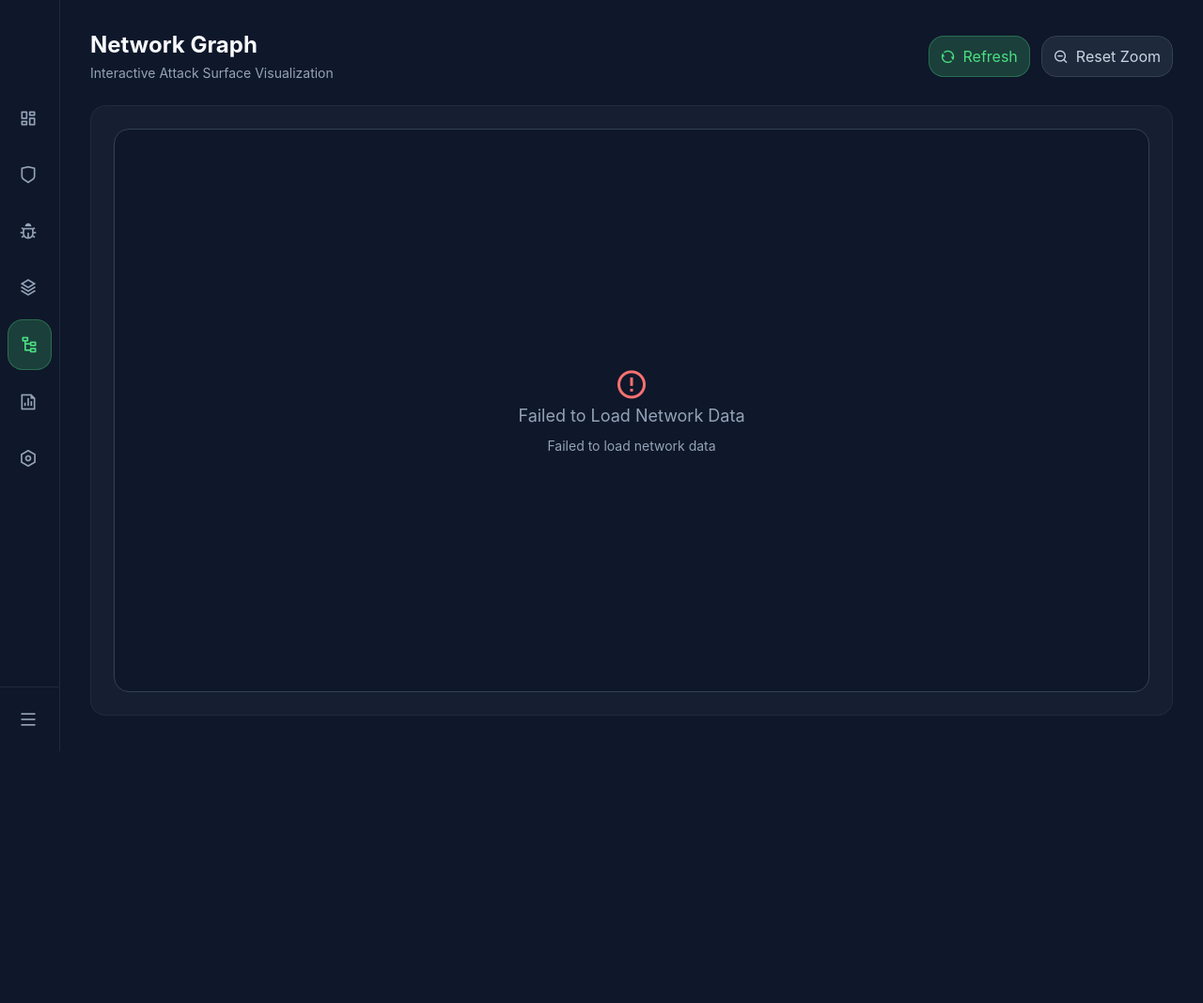
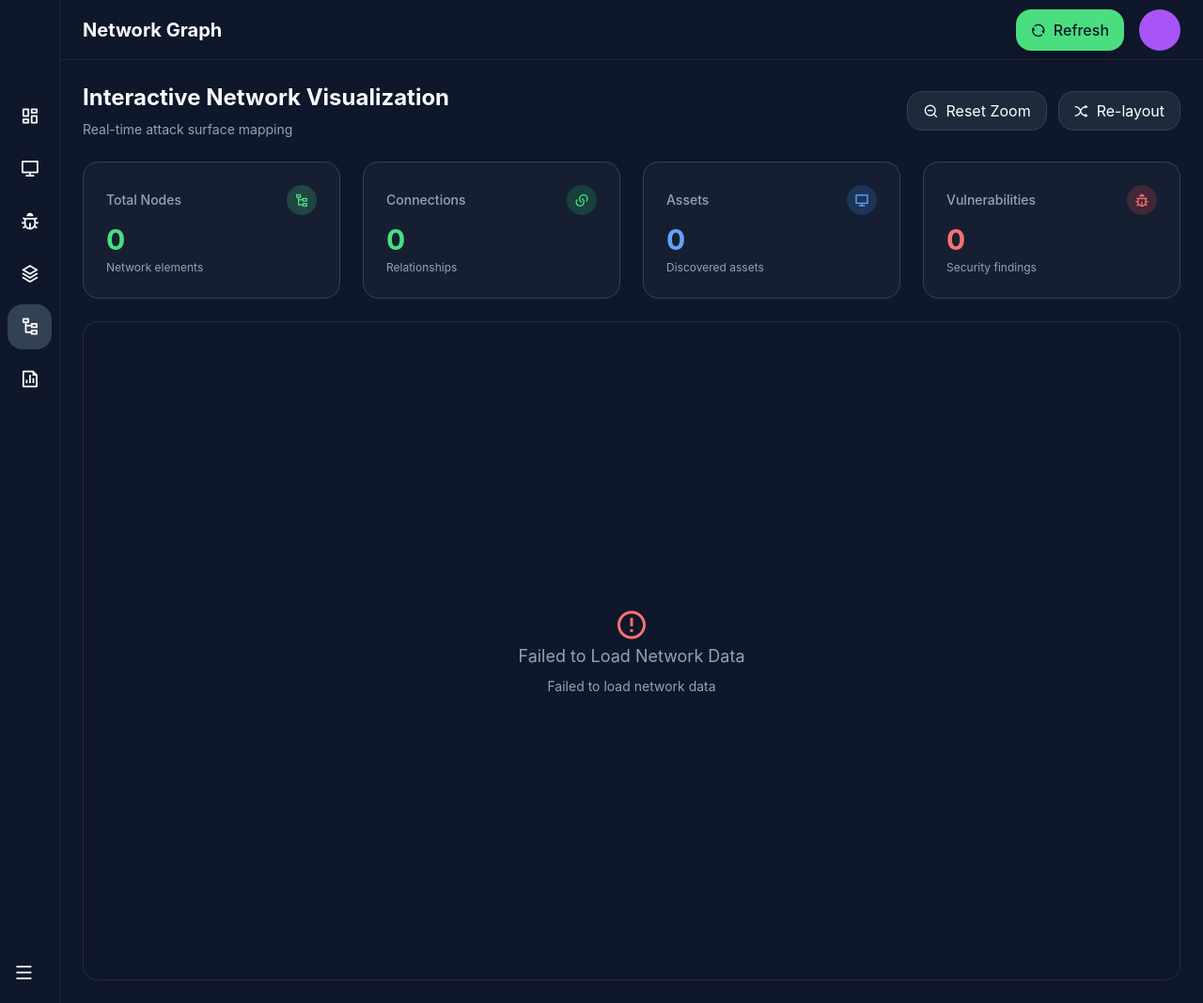
Before and after one commit to Alaswadi/attacksurface, a Flask app: template templates/graph.html in a window 1280 px wide. Shown: the whole page at 94% size. Before the commit the page ends 800 px from the top, so only its background shows below. Run offline with Flask 3, Linux system fonts and the light colour scheme; the template is opened without the code that fills it, so the values that code supplies are empty; parts of the project's set-up code (start-up, migrations or seed data) failed here and were passed over; some libraries are stand-ins or nearby versions.

Commit message:
Update graph.html

```diff
--- a/templates/graph.html
+++ b/templates/graph.html
@@ -17,98 +17,198 @@
             </div>
         </div>
 
-        <!-- Navigation -->
-        <nav class="flex-1 px-2 space-y-2">
+        <!-- Navigation Items -->
+        <nav class="flex-1 px-2">
             <!-- Dashboard -->
-            <a href="/dashboard" class="nav-item flex items-center px-3 py-3 rounded-lg text-slate-400 hover:text-white hover:bg-slate-800 transition-colors duration-200 group">
-                <i class="ri-dashboard-line text-xl flex-shrink-0"></i>
+            <div class="nav-item mb-2 p-3 rounded-lg cursor-pointer hover:bg-slate-700 transition-colors relative" onclick="window.location.href='/dashboard'" title="Dashboard">
+                <div class="flex items-center">
+                    <i class="ri-dashboard-line ri-lg min-w-[24px]"></i>
                     <span class="nav-text ml-3 opacity-0 transition-opacity duration-300 whitespace-nowrap">Dashboard</span>
-            </a>
+                </div>
+            </div>
 
             <!-- Assets -->
-            <a href="/assets" class="nav-item flex items-center px-3 py-3 rounded-lg text-slate-400 hover:text-white hover:bg-slate-800 transition-colors duration-200 group">
-                <i class="ri-shield-line text-xl flex-shrink-0"></i>
+            <div class="nav-item mb-2 p-3 rounded-lg cursor-pointer hover:bg-slate-700 transition-colors relative" onclick="window.location.href='/assets'" title="Assets">
+                <div class="flex items-center">
+                    <i class="ri-computer-line ri-lg min-w-[24px]"></i>
                     <span class="nav-text ml-3 opacity-0 transition-opacity duration-300 whitespace-nowrap">Assets</span>
-            </a>
+                </div>
+            </div>
 
             <!-- Vulnerabilities -->
-            <a href="/vulnerabilities" class="nav-item flex items-center px-3 py-3 rounded-lg text-slate-400 hover:text-white hover:bg-slate-800 transition-colors duration-200 group">
-                <i class="ri-bug-line text-xl flex-shrink-0"></i>
+            <div class="nav-item mb-2 p-3 rounded-lg cursor-pointer hover:bg-slate-700 transition-colors relative" onclick="window.location.href='/vulnerabilities'" title="Vulnerabilities">
+                <div class="flex items-center">
+                    <i class="ri-bug-line ri-lg min-w-[24px]"></i>
                     <span class="nav-text ml-3 opacity-0 transition-opacity duration-300 whitespace-nowrap">Vulnerabilities</span>
-            </a>
+                </div>
+            </div>
 
             <!-- Technologies -->
-            <a href="/technologies" class="nav-item flex items-center px-3 py-3 rounded-lg text-slate-400 hover:text-white hover:bg-slate-800 transition-colors duration-200 group">
-                <i class="ri-stack-line text-xl flex-shrink-0"></i>
+            <div class="nav-item mb-2 p-3 rounded-lg cursor-pointer hover:bg-slate-700 transition-colors relative" onclick="window.location.href='/technologies'" title="Technology Discovery">
+                <div class="flex items-center">
+                    <i class="ri-stack-line ri-lg min-w-[24px]"></i>
                     <span class="nav-text ml-3 opacity-0 transition-opacity duration-300 whitespace-nowrap">Technologies</span>
-            </a>
+                </div>
+            </div>
 
             <!-- Graph (Active) -->
-            <a href="/graph" class="nav-item flex items-center px-3 py-3 rounded-lg text-white bg-primary/20 border border-primary/30 transition-colors duration-200 group">
-                <i class="ri-node-tree text-xl flex-shrink-0 text-primary"></i>
+            <div class="nav-item mb-2 p-3 rounded-lg cursor-pointer bg-slate-700 transition-colors relative" title="Network Graph">
+                <div class="flex items-center">
+                    <i class="ri-node-tree ri-lg min-w-[24px]"></i>
                     <span class="nav-text ml-3 opacity-0 transition-opacity duration-300 whitespace-nowrap">Graph</span>
-            </a>
+                </div>
+            </div>
 
             <!-- Reports -->
-            <a href="/reports" class="nav-item flex items-center px-3 py-3 rounded-lg text-slate-400 hover:text-white hover:bg-slate-800 transition-colors duration-200 group">
-                <i class="ri-file-chart-line text-xl flex-shrink-0"></i>
+            <div class="nav-item mb-2 p-3 rounded-lg cursor-pointer hover:bg-slate-700 transition-colors relative" onclick="window.location.href='/reports'" title="Reports">
+                <div class="flex items-center">
+                    <i class="ri-file-chart-line ri-lg min-w-[24px]"></i>
                     <span class="nav-text ml-3 opacity-0 transition-opacity duration-300 whitespace-nowrap">Reports</span>
-            </a>
+                </div>
+            </div>
 
             <!-- Settings -->
-            <a href="/settings" class="nav-item flex items-center px-3 py-3 rounded-lg text-slate-400 hover:text-white hover:bg-slate-800 transition-colors duration-200 group">
-                <i class="ri-settings-line text-xl flex-shrink-0"></i>
+            {% if can_manage_settings() %}
+            <div class="nav-item mb-2 p-3 rounded-lg cursor-pointer hover:bg-slate-700 transition-colors relative" onclick="window.location.href='/settings'" title="Settings">
+                <div class="flex items-center">
+                    <i class="ri-settings-3-line ri-lg min-w-[24px]"></i>
                     <span class="nav-text ml-3 opacity-0 transition-opacity duration-300 whitespace-nowrap">Settings</span>
-            </a>
+                </div>
+            </div>
+            {% endif %}
         </nav>
 
-        <!-- Sidebar Toggle -->
-        <div class="p-2 border-t border-slate-800">
-            <button id="sidebar-toggle" class="nav-item flex items-center px-3 py-3 rounded-lg text-slate-400 hover:text-white hover:bg-slate-800 transition-colors duration-200 group w-full">
-                <i class="ri-menu-line text-xl flex-shrink-0"></i>
+        <!-- Toggle Button -->
+        <div class="p-2">
+            <button id="sidebar-toggle" class="w-full p-3 rounded-lg hover:bg-slate-700 transition-colors flex items-center justify-center" title="Toggle Sidebar">
+                <i class="ri-menu-line ri-lg min-w-[24px]"></i>
                 <span id="toggle-text" class="nav-text ml-3 opacity-0 transition-opacity duration-300 whitespace-nowrap">Expand</span>
             </button>
         </div>
     </div>
 
     <!-- Main Content -->
-    <div class="flex-1 flex flex-col min-w-0">
-        <!-- Mobile Header -->
-        <div class="md:hidden bg-slate-900 border-b border-slate-800 px-4 py-3 flex items-center justify-between">
-            <button id="mobile-menu-btn" class="text-white p-2 rounded-lg hover:bg-slate-800 touch-target">
-                <i class="ri-menu-line text-xl"></i>
+    <div class="flex-1 flex flex-col">
+        <!-- Header -->
+        <header class="h-16 border-b border-slate-800 flex items-center justify-between px-4 md:px-6 mobile-header">
+            <div class="flex items-center">
+                <!-- Mobile menu button -->
+                <button id="mobile-menu-btn" class="mobile-menu-btn mr-3 md:hidden flex items-center justify-center touch-target">
+                    <i class="ri-menu-line ri-lg"></i>
                 </button>
-            <h1 class="text-white font-semibold">Network Graph</h1>
-            <div class="w-10"></div> <!-- Spacer for centering -->
+
+                <h1 class="text-lg md:text-xl font-bold mr-4 md:mr-8 responsive-text-xl">Network Graph</h1>
             </div>
 
-        <!-- Main Dashboard -->
-        <div class="flex-1 overflow-auto p-4 md:p-6 lg:p-8">
-            <!-- Title -->
-            <div class="mb-4 md:mb-6 flex flex-col sm:flex-row sm:justify-between sm:items-center gap-4">
+            <div class="flex items-center gap-2 md:gap-4">
+                <!-- Refresh Button -->
+                <button id="refresh-graph" class="bg-primary hover:bg-primary/90 text-slate-900 px-3 md:px-4 py-2 rounded-lg transition-all duration-200 flex items-center touch-target font-medium shadow-lg hover:shadow-xl hover:scale-105">
+                    <i class="ri-refresh-line mr-1 md:mr-2"></i>
+                    <span class="hidden sm:inline">Refresh</span>
+                    <span class="sm:hidden">Refresh</span>
+                </button>
+
+                <!-- User Menu -->
+                <div class="flex items-center gap-2">
+                    <div class="w-10 h-10 flex items-center justify-center rounded-full bg-purple-500 cursor-pointer touch-target">
+                        <span class="text-white font-medium">{{ current_user.username[0].upper() if current_user else 'U' }}</span>
+                    </div>
+                </div>
+            </div>
+        </header>
+
+        <!-- Graph Content -->
+        <div class="flex-1 overflow-y-auto p-4 md:p-6">
+            <!-- Page Title and Controls -->
+            <div class="mb-6">
+                <div class="flex flex-col lg:flex-row lg:items-center lg:justify-between gap-4 mb-6">
                     <div>
-                    <h1 class="text-xl md:text-2xl font-bold responsive-text-2xl">Network Graph</h1>
-                    <p class="text-slate-400 text-sm mt-1 mobile-text-sm">Interactive Attack Surface Visualization</p>
+                        <h2 class="text-xl md:text-2xl font-bold mb-2">Interactive Network Visualization</h2>
+                        <div class="flex flex-wrap items-center gap-4 text-sm text-slate-400">
+                            <div class="flex items-center gap-2">
+                                <span>Real-time attack surface mapping</span>
                             </div>
-                <div class="flex items-center gap-2 md:gap-3 flex-wrap">
-                    <button id="refresh-graph" class="flex items-center gap-2 px-3 py-2 bg-primary/20 text-primary border border-primary/30 rounded-lg hover:bg-primary/30 transition-colors duration-200 touch-target">
-                        <i class="ri-refresh-line"></i>
-                        <span class="hidden sm:inline">Refresh</span>
+                        </div>
+                    </div>
+
+                    <!-- Controls -->
+                    <div class="flex flex-wrap items-center gap-3">
+                        <!-- Reset Zoom Button -->
+                        <button id="reset-zoom" class="flex items-center gap-2 px-4 py-2 bg-slate-800 border border-slate-700 rounded-lg text-white hover:bg-slate-700 transition-colors">
+                            <i class="ri-zoom-out-line"></i>
+                            <span>Reset Zoom</span>
                         </button>
-                    <button id="reset-zoom" class="flex items-center gap-2 px-3 py-2 bg-slate-800 text-slate-300 border border-slate-700 rounded-lg hover:bg-slate-700 transition-colors duration-200 touch-target">
-                        <i class="ri-zoom-out-line"></i>
-                        <span class="hidden sm:inline">Reset Zoom</span>
+
+                        <!-- Layout Button -->
+                        <button id="relayout-graph" class="flex items-center gap-2 px-4 py-2 bg-slate-800 border border-slate-700 rounded-lg text-white hover:bg-slate-700 transition-colors">
+                            <i class="ri-shuffle-line"></i>
+                            <span>Re-layout</span>
                         </button>
                     </div>
                 </div>
 
-            <!-- Network Visualization Container -->
-            <div class="bg-slate-800/50 rounded-lg p-4 md:p-6 mobile-p-4 card">
+                <!-- Statistics Cards -->
+                <div class="grid grid-cols-1 sm:grid-cols-2 lg:grid-cols-4 gap-4 md:gap-6 mb-6">
+                    <!-- Total Nodes -->
+                    <div class="card bg-slate-800/50 border border-slate-700 rounded-lg p-4 md:p-6 hover:bg-slate-800/70 transition-colors">
+                        <div class="flex items-center justify-between mb-2">
+                            <h3 class="text-slate-400 font-medium text-sm">Total Nodes</h3>
+                            <div class="w-8 h-8 bg-primary/20 rounded-lg flex items-center justify-center">
+                                <i class="ri-node-tree text-primary"></i>
+                            </div>
+                        </div>
+                        <p id="total-nodes-count" class="text-2xl md:text-3xl font-bold text-primary mb-1">0</p>
+                        <p class="text-xs text-slate-400">Network elements</p>
+                    </div>
+
+                    <!-- Total Edges -->
+                    <div class="card bg-slate-800/50 border border-slate-700 rounded-lg p-4 md:p-6 hover:bg-slate-800/70 transition-colors">
+                        <div class="flex items-center justify-between mb-2">
+                            <h3 class="text-slate-400 font-medium text-sm">Connections</h3>
+                            <div class="w-8 h-8 bg-green-500/20 rounded-lg flex items-center justify-center">
+                                <i class="ri-links-line text-green-400"></i>
+                            </div>
+                        </div>
+                        <p id="total-edges-count" class="text-2xl md:text-3xl font-bold text-green-400 mb-1">0</p>
+                        <p class="text-xs text-slate-400">Relationships</p>
+                    </div>
+
+                    <!-- Assets -->
+                    <div class="card bg-slate-800/50 border border-slate-700 rounded-lg p-4 md:p-6 hover:bg-slate-800/70 transition-colors">
+                        <div class="flex items-center justify-between mb-2">
+                            <h3 class="text-slate-400 font-medium text-sm">Assets</h3>
+                            <div class="w-8 h-8 bg-blue-500/20 rounded-lg flex items-center justify-center">
+                                <i class="ri-computer-line text-blue-400"></i>
+                            </div>
+                        </div>
+                        <p id="total-assets-count" class="text-2xl md:text-3xl font-bold text-blue-400 mb-1">0</p>
+                        <p class="text-xs text-slate-400">Discovered assets</p>
+                    </div>
+
+                    <!-- Vulnerabilities -->
+                    <div class="card bg-slate-800/50 border border-slate-700 rounded-lg p-4 md:p-6 hover:bg-slate-800/70 transition-colors">
+                        <div class="flex items-center justify-between mb-2">
+                            <h3 class="text-slate-400 font-medium text-sm">Vulnerabilities</h3>
+                            <div class="w-8 h-8 bg-red-500/20 rounded-lg flex items-center justify-center">
+                                <i class="ri-bug-line text-red-400"></i>
+                            </div>
+                        </div>
+                        <p id="total-vulns-count" class="text-2xl md:text-3xl font-bold text-red-400 mb-1">0</p>
+                        <p class="text-xs text-slate-400">Security findings</p>
+                    </div>
+                </div>
+            </div>
+
+            <!-- Network Visualization -->
+            <div class="card rounded-lg overflow-hidden">
                 <div class="relative">
-                    <div id="network-visualization" class="w-full h-96 md:h-[600px] bg-slate-900 rounded-lg border border-slate-700 relative overflow-hidden">
+                    <div id="network-visualization" class="w-full h-96 md:h-[700px] bg-slate-900 relative overflow-hidden">
                         <!-- Loading state -->
                         <div id="viz-loading" class="absolute inset-0 flex items-center justify-center">
-                            <div class="text-slate-400 text-sm">Loading network map...</div>
+                            <div class="text-center">
+                                <i class="ri-loader-4-line text-2xl text-slate-400 animate-spin mb-2"></i>
+                                <p class="text-slate-400 text-sm">Loading network map...</p>
+                            </div>
                         </div>
 
                         <!-- Cytoscape container -->
@@ -116,8 +216,8 @@
                     </div>
 
                     <!-- Legend -->
-                    <div id="viz-legend" class="absolute top-4 left-4 bg-slate-800/90 backdrop-blur-sm rounded-lg p-3 text-sm z-10 hidden">
-                        <h3 class="text-white font-medium mb-2">Legend</h3>
+                    <div id="viz-legend" class="absolute top-4 left-4 bg-slate-800/90 backdrop-blur-sm rounded-lg p-3 text-sm z-10 hidden border border-slate-700">
+                        <h3 class="text-white font-medium mb-3">Legend</h3>
                         <div class="space-y-2">
                             <div class="flex items-center">
                                 <div class="w-3 h-3 bg-blue-500 rounded-full mr-3"></div>
@@ -146,22 +246,14 @@
                         </div>
                     </div>
 
-                    <!-- Stats overlay -->
-                    <div id="viz-stats" class="absolute top-4 right-4 bg-slate-800/90 backdrop-blur-sm rounded-lg p-3 text-sm text-slate-300 hidden">
-                        <h3 class="text-white font-medium mb-2">Statistics</h3>
-                        <div id="viz-node-count">Nodes: 0</div>
-                        <div id="viz-edge-count">Edges: 0</div>
-                        <div id="viz-assets-count">Assets: 0</div>
-                        <div id="viz-vulns-count">Vulnerabilities: 0</div>
-                    </div>
-
                     <!-- Controls -->
-                    <div id="viz-controls" class="absolute bottom-4 left-4 bg-slate-800/90 backdrop-blur-sm rounded-lg p-3 text-sm z-10 hidden">
+                    <div id="viz-controls" class="absolute bottom-4 left-4 bg-slate-800/90 backdrop-blur-sm rounded-lg p-3 text-sm z-10 hidden border border-slate-700">
                         <h3 class="text-white font-medium mb-2">Controls</h3>
                         <div class="space-y-1 text-slate-300 text-xs">
                             <div>• Click node to highlight connections</div>
                             <div>• Drag to pan, scroll to zoom</div>
                             <div>• Hover for details</div>
+                            <div>• Click background to reset</div>
                         </div>
                     </div>
                 </div>
@@ -213,18 +305,40 @@
             }
         });
     }
+
+    // Set up re-layout button
+    const relayoutBtn = document.getElementById('relayout-graph');
+    if (relayoutBtn) {
+        relayoutBtn.addEventListener('click', function() {
+            if (networkCy) {
+                const layout = networkCy.layout({
+                    name: 'cose',
+                    animate: true,
+                    animationDuration: 1500,
+                    nodeRepulsion: 12000,
+                    idealEdgeLength: 80,
+                    edgeElasticity: 200,
+                    nestingFactor: 1.2,
+                    gravity: 1,
+                    numIter: 1000,
+                    initialTemp: 200,
+                    coolingFactor: 0.95,
+                    minTemp: 1.0
+                });
+                layout.run();
+            }
+        });
+    }
 }
 
 async function loadNetworkData() {
     const loadingEl = document.getElementById('viz-loading');
     const legendEl = document.getElementById('viz-legend');
-    const statsEl = document.getElementById('viz-stats');
     const controlsEl = document.getElementById('viz-controls');
 
     try {
         loadingEl.style.display = 'flex';
         legendEl.classList.add('hidden');
-        statsEl.classList.add('hidden');
         controlsEl.classList.add('hidden');
 
         const response = await fetch('/api/visualization/network-data');
@@ -234,7 +348,6 @@
             createNetworkVisualization(data.nodes, data.edges);
             updateVisualizationStats(data.stats);
             legendEl.classList.remove('hidden');
-            statsEl.classList.remove('hidden');
             controlsEl.classList.remove('hidden');
         } else {
             console.error('Failed to load network data:', data.error);
@@ -481,10 +594,11 @@
 }
 
 function updateVisualizationStats(stats) {
-    document.getElementById('viz-node-count').textContent = `Nodes: ${stats.total_nodes}`;
-    document.getElementById('viz-edge-count').textContent = `Edges: ${stats.total_edges}`;
-    document.getElementById('viz-assets-count').textContent = `Assets: ${stats.assets_count}`;
-    document.getElementById('viz-vulns-count').textContent = `Vulnerabilities: ${stats.vulnerabilities_count}`;
+    // Update statistics cards
+    document.getElementById('total-nodes-count').textContent = stats.total_nodes;
+    document.getElementById('total-edges-count').textContent = stats.total_edges;
+    document.getElementById('total-assets-count').textContent = stats.assets_count;
+    document.getElementById('total-vulns-count').textContent = stats.vulnerabilities_count;
 }
 
 function showVisualizationError(message) {
```
Lines whose indentation alone changed are shown as unchanged.
